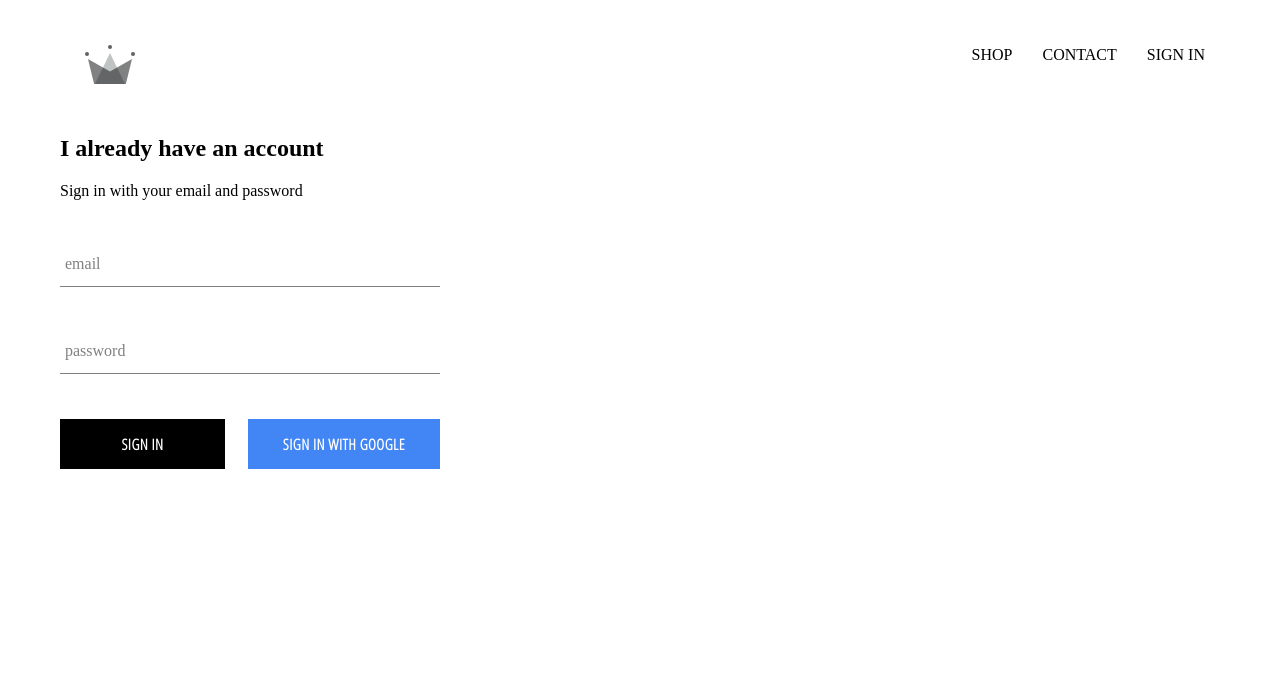
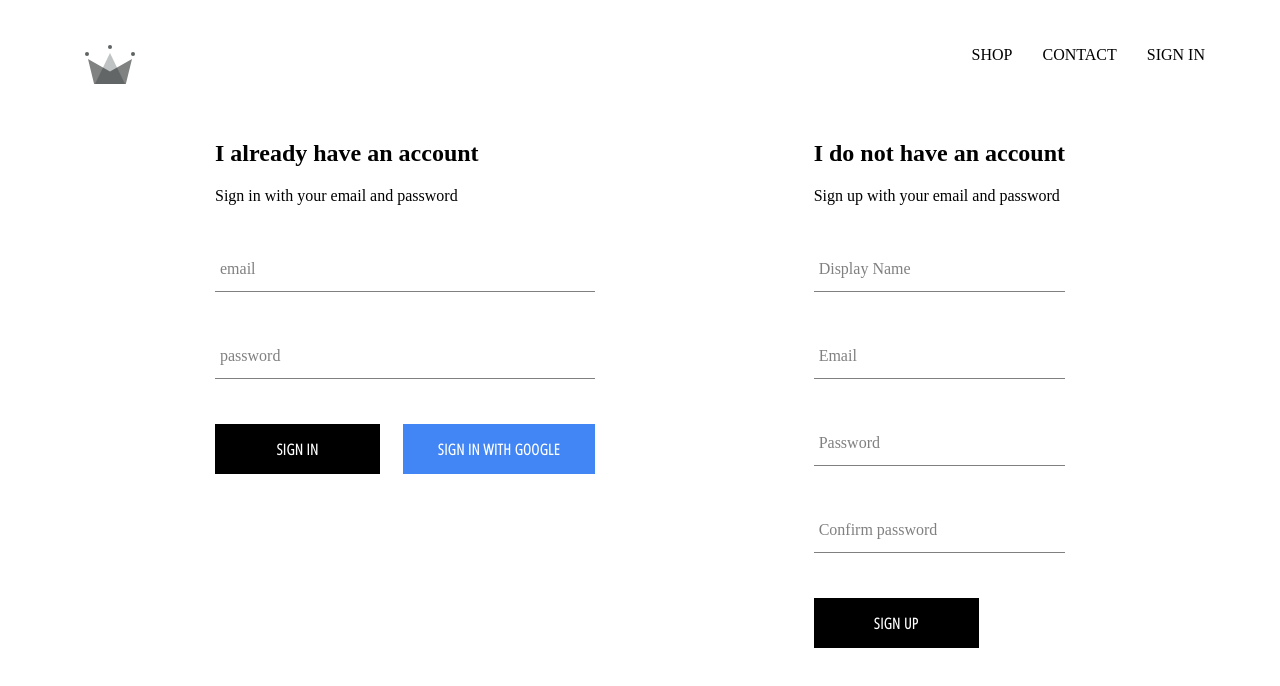
Before and after one commit to marcinwal/crwn-cloathing, a React (Create React App) app: page /signin in a window 1280 px wide. Shown: the top 686 px of the page. Built offline with nearby package versions, Linux system fonts and the light colour scheme; no server answers.

Commit message:
sign up added

```diff
--- a/src/App.js
+++ b/src/App.js
@@ -20,11 +20,26 @@
   unsubscribeFromAuth = null;
 
   componentDidMount() {
-    this.unsubscribeFromAuth = auth.onAuthStateChanged( user => {
-      // this.setState( { currentUser: user});
-      // console.log(user);
-      createUserProfileDocument(user);
-    })
+    this.unsubscribeFromAuth = auth.onAuthStateChanged(async userAuth => {
+      if (userAuth) {
+
+        const userRef = await createUserProfileDocument(userAuth);
+
+        userRef.onSnapshot(snapShot => {   //subscription for any changes  !!!
+          this.setState({
+            currentUser: {
+              id: snapShot.id,
+              ...snapShot.data()
+            }
+          },
+          () => {
+            console.log(this.state);
+          });
+        });
+      } else {
+        this.setState({ currentUser: userAuth });
+      }
+    });
   }
 
   componentWillUnmount() {
--- /dev/null
+++ b/src/components/sign-up/sign-up.component.jsx
@@ -0,0 +1,100 @@
+import React from 'react';
+import FormInput from '../form-input/form-input.component';
+import CustomButton from '../custom-button/custom-button.component';
+
+import { auth, createUserProfileDocument } from '../../firebase/firebase.utils';
+
+import './sign-up.style.scss';
+
+class SignUp extends React.Component {
+    constructor() {
+        super();
+
+        this.state = {
+            displayName: '',
+            email: '',
+            password: '',
+            confirmPassword: ''
+        }
+    }
+
+    handleSubmit = async event =>{
+        console.log('handleSubmit');
+        event.preventDefault();
+        const {displayName, email, password, confirmPassword} = this.state;
+        if(password !== confirmPassword) {
+            console.log('passwords do not match');
+            alert("password don't match");
+            return;
+        }
+
+        try {
+            const  { user } = await auth.createUserWithEmailAndPassword(email, password);
+
+            await createUserProfileDocument(user, displayName);
+            this.setState({
+                displayName: '',
+                email: '',
+                password: '',
+                confirmPassword: ''
+            });
+         }
+        catch (error){
+            console.error(error);
+        }
+    };
+
+    handleChange = event => {
+        const { name, value } = event.target;
+
+        this.setState({ [name] : value}); // COOL TODO REMEMBER !!! DYNAMIC
+    };
+
+    render() {
+
+        const {displayName, email, password, confirmPassword} = this.state;
+        return(
+            <div className='sing-up'>
+                <h2 className='title'>I do not have an account</h2>
+                <span>Sign up with your email and password</span>
+                <form className='sign-up-form' onSubmit={this.handleSubmit}>
+                    <FormInput
+                        type='text'
+                        name='displayName'
+                        value={displayName}
+                        onChange={this.handleChange}
+                        label='Display Name'
+                        required
+                    />
+                    <FormInput
+                        type='email'
+                        name='email'
+                        value={email}
+                        onChange={this.handleChange}
+                        label='Email'
+                        required
+                    />
+                    <FormInput
+                        type='password'
+                        name='password'
+                        value={password}
+                        onChange={this.handleChange}
+                        label='Password'
+                        required
+                    />
+                    <FormInput
+                        type='password'
+                        name='confirmPassword'
+                        value={confirmPassword}
+                        onChange={this.handleChange}
+                        label='Confirm password'
+                        required
+                    />
+                    <CustomButton type='submit' >SIGN UP</CustomButton>
+                </form>
+            </div>
+        );
+    }
+}
+
+export default SignUp;
--- /dev/null
+++ b/src/components/sign-up/sign-up.style.scss
@@ -0,0 +1,9 @@
+.sign-up {
+    display: flex;
+    flex-direction: column;
+    width: 380px;
+
+    .title {
+        margin: 10px 0;
+    }
+}
--- a/src/firebase/firebase.utils.js
+++ b/src/firebase/firebase.utils.js
@@ -12,7 +12,7 @@
     measurementId: "G-KRDNMVETKQ"
 };
 
-export const createUserProfileDocument = async(userAuth, additionalData ) => {
+export const createUserProfileDocument = async (userAuth, additionalData ) => {
     if(!userAuth) return;
 
     const userRef = firestore.doc(`users/${userAuth.uid}`);
@@ -33,8 +33,7 @@
             console.log('error creating user', error.message);
         }
     }
-
-
+    return userRef;
 }
 
 firebase.initializeApp(config);
--- a/src/pages/sign-in-and-sign-up/sign-in-and-sign-up.component.jsx
+++ b/src/pages/sign-in-and-sign-up/sign-in-and-sign-up.component.jsx
@@ -1,12 +1,14 @@
 import React from 'react';
 
 import SignIn from '../../components/sign-in/sign-in.component';
+import SignUp from '../../components/sign-up/sign-up.component';
 
 import './sign-in-and-sign-up.styles.scss';
 
 const SignInAndSignUpPage = () => (
     <div className='sign-in-and-sign-up'>
         <SignIn />
+        <SignUp />
     </div>
 );
 
--- a/src/pages/sign-in-and-sign-up/sign-in-and-sign-up.styles.scss
+++ b/src/pages/sign-in-and-sign-up/sign-in-and-sign-up.styles.scss
@@ -0,0 +1,6 @@
+.sign-in-and-sign-up {
+    width: 850px;
+    display: flex;
+    justify-content: space-between;
+    margin: 30px auto;
+}
```
